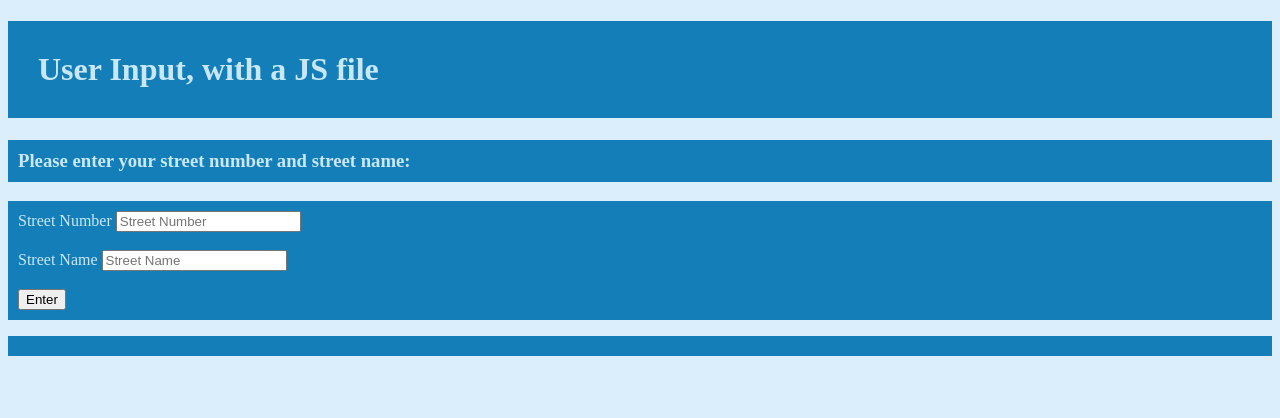
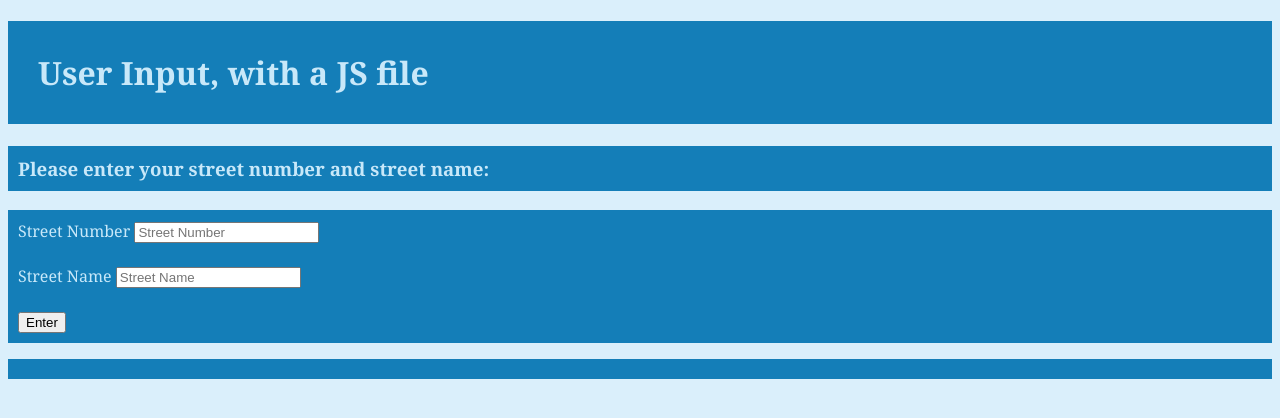
Before and after one commit to ICS20-Programming-ShylaO/Unit2-03-HTML-StreetAddress, a plain HTML site: page index.html in a window 1280 px wide. Drawn offline with Linux system fonts and the light colour scheme.

Commit message:
updated css

```diff
--- a/css/style.css
+++ b/css/style.css
@@ -2,7 +2,7 @@
 * Created on: Mar 2023
 * This CSS file defines the style for index.html
 * ICS2O-Unit2-03-HTML-StreetAddress
-* THIS FILE HAS WEIRD ERRORS THAT WILL RUIN MY CODE, SO MY SUPER LINTER IS BROKEN
+* THIS FILE HAS WEIRD ERRORS THAT WILL RUIN MY CODE, SO MY SUPER LINTER BADGE IS FAILING
 */
 
 body {
@@ -13,28 +13,28 @@ h1 {
   background-color: #147eb8;
   color: #c8e8f9;
   font-weight: bold;
-  font-family: "Cambria, Cochin, Georgia, Times, 'Times New Roman', serif";
   padding: 30px;
+  font-family: Cambria, Cochin, Georgia, Times, 'Times New Roman', serif;
 }
 
 h3 {
   background-color: #147eb8;
   color: #c8e8f9;
   font-weight: bold;
-  font-family: "Cambria, Cochin, Georgia, Times, 'Times New Roman', serif";
+  font-family: Cambria, Cochin, Georgia, Times, 'Times New Roman', serif;
   padding: 10px;
 }
 
 form {
   background-color: #147eb8;
   color: #c8e8f9;
-  font-family: "Cambria, Cochin, Georgia, Times, 'Times New Roman', serif";
+  font-family: Cambria, Cochin, Georgia, Times, 'Times New Roman', serif;
   padding: 10px;
 }
 
 #user-info {
   background-color: #147eb8;
   color: #c8e8f9;
-  font-family: "Cambria, Cochin, Georgia, Times, 'Times New Roman', serif";
+  font-family: Cambria, Cochin, Georgia, Times, 'Times New Roman', serif;
   padding: 10px;
 }
```
